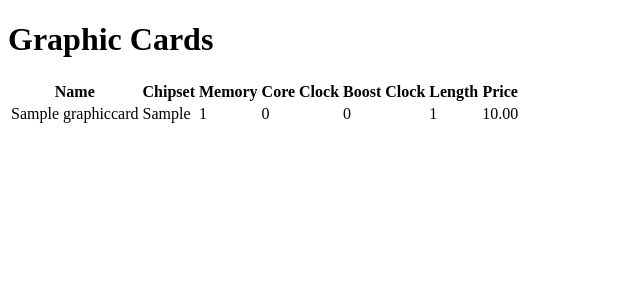
After one commit to seketulbob/pcppclone, a Django app: page /graphic_card/ in a window 1280 px wide. The commit adds this page. Shown: the top 300 px of the page, without its empty margins (0-640 px from the left). Run offline with Django 5.2, Linux system fonts and the light colour scheme; tables that the repository leaves empty hold one stand-in row (values such as "Sample post").

Commit message:
Implemented displaying graphic cards functionality

```diff
--- a/main/builder.py
+++ b/main/builder.py
@@ -1,4 +1,7 @@
-from .models import CPU
+from .models import CPU, GraphicCard
 
-def display():
+def display_cpu():
     return CPU.objects.all()
+
+def display_graphic_card():
+    return GraphicCard.objects.all()
--- a/main/views.py
+++ b/main/views.py
@@ -1,11 +1,15 @@
 import logging
 from django.shortcuts import render
-from .builder import display
+from .builder import display_cpu, display_graphic_card
 
 
 def home(request):
     return render(request, 'home.html')
 
 def processor(request):
-    cpus = display()
+    cpus = display_cpu()
     return render(request, 'processor.html', {'cpus': cpus})
+
+def graphic_card(request):
+    graphic_cards = display_graphic_card()
+    return render(request, 'graphic_card.html', {'graphic_cards': graphic_cards})
--- a/pcppclone/urls.py
+++ b/pcppclone/urls.py
@@ -16,10 +16,11 @@ Including another URLconf
 """
 from django.contrib import admin
 from django.urls import include, path
-from main.views import home, processor
+from main.views import home, processor, graphic_card
 
 urlpatterns = [
     path('admin/', admin.site.urls),
     path('', home, name='home'),
     path('processor/', processor, name='processor'),
+    path('graphic_card/', graphic_card, name='graphic_card'),
 ]
--- /dev/null
+++ b/templates/graphic_card.html
@@ -0,0 +1,35 @@
+<!DOCTYPE html>
+<html>
+<head>
+    <title>Graphic Cards</title>
+</head>
+<body>
+    <h1>Graphic Cards</h1>
+    <table>
+        <thead>
+            <tr>
+                <th>Name</th>
+                <th>Chipset</th>
+                <th>Memory</th>
+                <th>Core Clock</th>
+                <th>Boost Clock</th>
+                <th>Length</th>
+                <th>Price</th>
+            </tr>
+        </thead>
+        <tbody>
+            {% for card in graphic_cards %}
+                <tr>
+                    <td>{{ card.name }}</td>
+                    <td>{{ card.chipset }}</td>
+                    <td>{{ card.memory }}</td>
+                    <td>{{ card.core_clock }}</td>
+                    <td>{{ card.boost_clock }}</td>
+                    <td>{{ card.length }}</td>
+                    <td>{{ card.price }}</td>
+                </tr>
+            {% endfor %}
+        </tbody>
+    </table>
+</body>
+</html>
--- a/templates/home.html
+++ b/templates/home.html
@@ -11,4 +11,5 @@
         {% endfor %}
     </ul>
     <button onclick="window.location.href='{% url 'processor' %}'">Processor</button>
+    <button onclick="window.location.href='{% url 'graphic_card' %}'">Graphic Card</button>
 </body>
```
Also changed, not shown: 1 other file.
